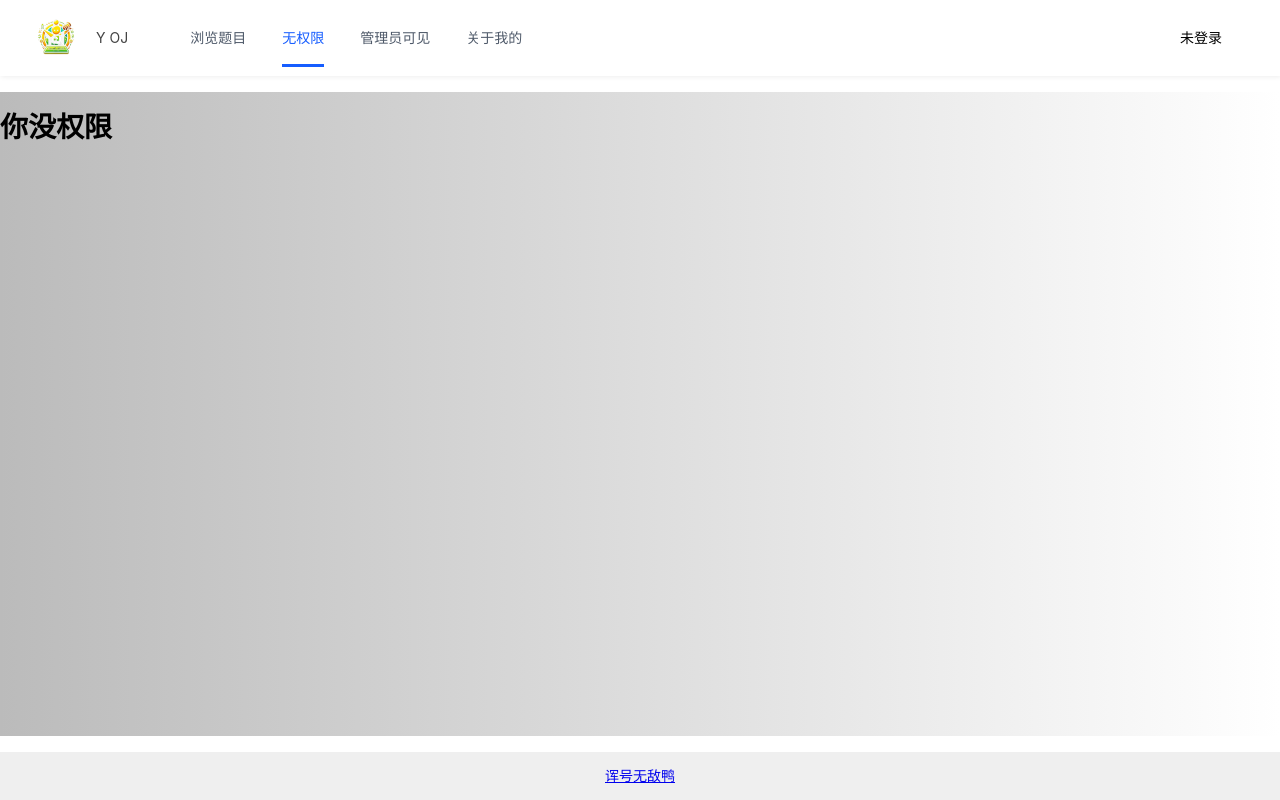
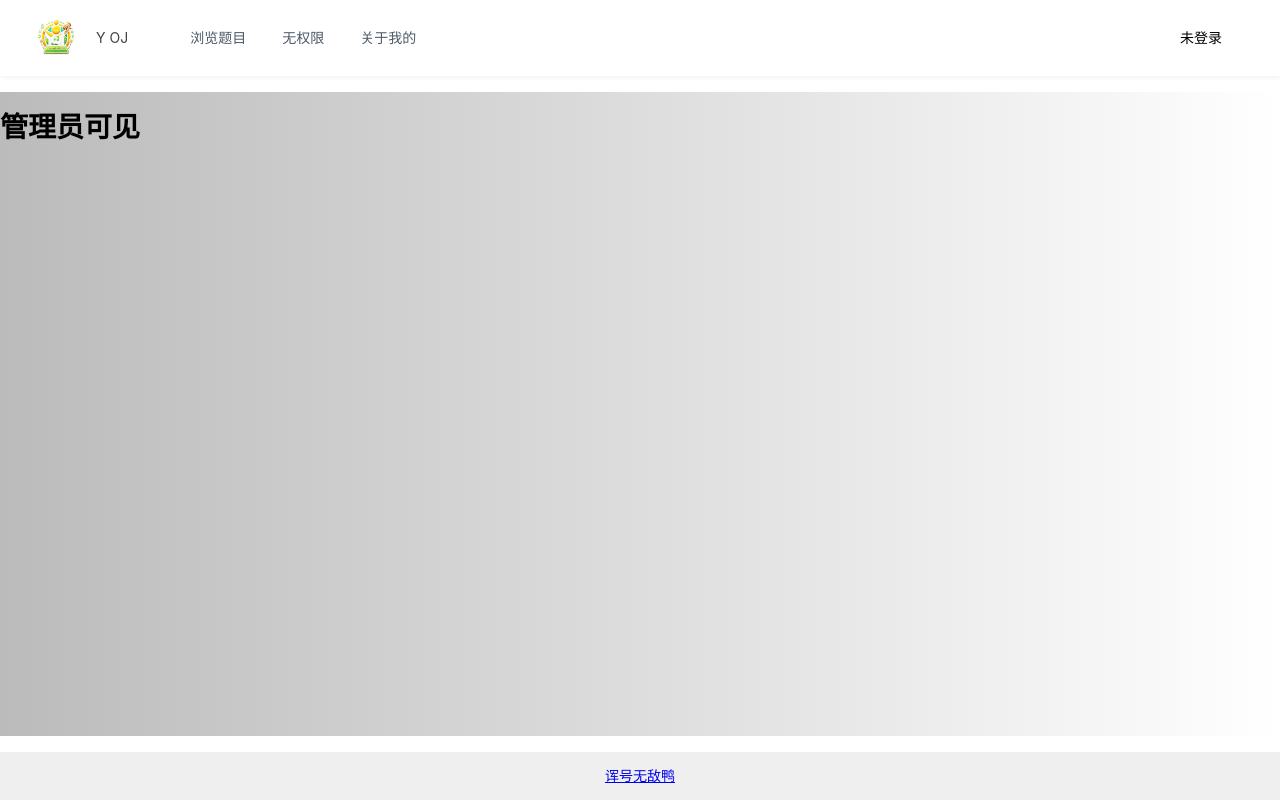
Before and after one commit to IMZHEYA/yoj-frontend, a Vue app: page /admin in a window 1280 px wide. Before the commit this address led to /noAuth. Built offline with nearby package versions, Linux system fonts and the light colour scheme.

Commit message:
feat：根据权限隐藏菜单

```diff
--- /dev/null
+++ b/src/access/accessEnum.ts
@@ -0,0 +1,10 @@
+/**
+ * 权限定义
+ */
+const ACCESS_ENUM = {
+  NOT_LOGIN: "notLogin",
+  USER: "user",
+  ADMIN: "admin",
+};
+
+export default ACCESS_ENUM;
--- /dev/null
+++ b/src/access/checkAccess.ts
@@ -0,0 +1,24 @@
+import ACCESS_ENUM from "./accessEnum";
+//检查权限
+const checkAccess = (loginUser: any, needAccess = ACCESS_ENUM.NOT_LOGIN) => {
+  // 获取当前登录用户具有的权限（如果没有 loginUser，则表示未登录）
+
+  const loginUserAccess = loginUser?.userRole ?? ACCESS_ENUM.NOT_LOGIN;
+  if (needAccess === ACCESS_ENUM.NOT_LOGIN) {
+    return true;
+  }
+
+  if (needAccess === ACCESS_ENUM.USER) {
+    if (loginUserAccess === ACCESS_ENUM.NOT_LOGIN) {
+      return false;
+    }
+  }
+  if (needAccess === ACCESS_ENUM.ADMIN) {
+    if (loginUserAccess !== ACCESS_ENUM.ADMIN) {
+      return false;
+    }
+  }
+  return true;
+};
+
+export default checkAccess;
--- a/src/components/GlobalHeader.vue
+++ b/src/components/GlobalHeader.vue
@@ -16,7 +16,7 @@
             <div class="title">Y OJ</div>
           </div>
         </a-menu-item>
-        <a-menu-item v-for="item in visible" :key="item.path">
+        <a-menu-item v-for="item in visibleRoutes" :key="item.path">
           {{ item.name }}
         </a-menu-item>
       </a-menu>
@@ -30,8 +30,9 @@
 <script setup lang="ts">
 import { routes } from "../router/routes";
 import { useRouter } from "vue-router";
-import { ref } from "vue";
+import { computed, ref } from "vue";
 import { useStore } from "vuex";
+import checkAccess from "@/access/checkAccess";
 const router = useRouter();
 const secretedKeys = ref(["/"]);
 
@@ -44,11 +45,19 @@ const doMenuClick = (key: string) => {
   });
 };
 const store = useStore();
-const visible = routes.filter((item, index) => {
-  if (item.meta?.hideInMenu) {
-    return false;
-  }
-  return true;
+const visibleRoutes = computed(() => {
+  return routes.filter((item, index) => {
+    if (item.meta?.hideInMenu) {
+      return false;
+    }
+    //根据权限过滤菜单
+    if (
+      !checkAccess(store.state.user.loginUser, item?.meta?.access as string)
+    ) {
+      return false;
+    }
+    return true;
+  });
 });
 </script>
 
--- a/src/router/routes.ts
+++ b/src/router/routes.ts
@@ -2,6 +2,7 @@ import { RouteRecordRaw } from "vue-router";
 import HomeView from "../views/HomeView.vue";
 import AdminView from "@/views/AdminView.vue";
 import NoAuthView from "@/views/NoAuthView.vue";
+import ACCESS_ENUM from "@/access/accessEnum";
 export const routes: Array<RouteRecordRaw> = [
   {
     path: "/",
@@ -26,7 +27,7 @@ export const routes: Array<RouteRecordRaw> = [
     name: "管理员可见",
     component: AdminView,
     meta: {
-      access: "canAdmin",
+      access: ACCESS_ENUM.ADMIN,
     },
   },
 
--- a/src/store/user.ts
+++ b/src/store/user.ts
@@ -1,4 +1,5 @@
 // initial state
+import ACCESS_ENUM from "@/access/accessEnum";
 import { StoreOptions } from "vuex";
 
 export default {
@@ -7,7 +8,7 @@ export default {
   state: () => ({
     loginUser: {
       userName: "未登录",
-      role: "q",
+      userRole: ACCESS_ENUM.NOT_LOGIN,
     },
   }),
   //执行了这个actions,就调用mutation,更新用户名 未登录->诨号无敌鸭
```
